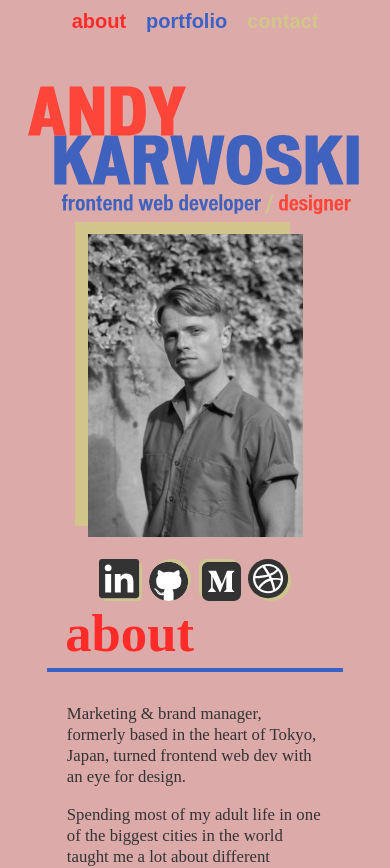
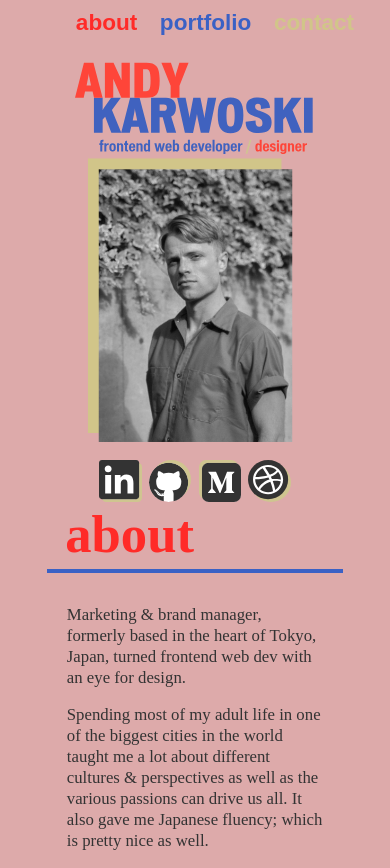
Before and after one commit to LovelyAndy/andykarwoski.com, a Vue app: page / in a window 390 px wide. Shown: the top 868 px of the page. Built offline with nearby package versions, Linux system fonts and the light colour scheme; a web font is replaced by a local one.

Commit message:
navbara nd hero responsive attempt

```diff
--- a/src/components/base-components/NavBar.vue
+++ b/src/components/base-components/NavBar.vue
@@ -55,8 +55,6 @@ export default {
 ._links__link
   &+ ._links__link
     margin-left: 1em
-ul
-  padding: 0
 
 @include media('<tablet')
   .navbar
@@ -66,7 +64,6 @@ ul
       display: flex
       justify-content: center
       align-items: center
-      margin-right: 10em
 
 // @include media ('>=tablet')
 </style>
--- a/src/components/base-components/ProfilePicPF.vue
+++ b/src/components/base-components/ProfilePicPF.vue
@@ -1,5 +1,5 @@
 <template>
-  <div class="pic-wrapper frame-gold-tl-tall">
+  <div class="pic-wrapper frame-gold-tl">
     <img src="/imgs/profile-pic.jpg" alt="Profile Picture" class="_pic" />
   </div>
 </template>
--- a/src/components/sections/Hero.vue
+++ b/src/components/sections/Hero.vue
@@ -1,11 +1,14 @@
 <template>
-  <div class="section-outer hero">
-    <div class="col center section-inner">
+  <div class="section-outer">
+    <div class="col center section-inner hero">
       <img
         src="svgs/main-sub-title.svg"
         alt="Andy Karwoski Frontend Web Dev / Designer"
         class="_main-title"
       />
+      <FromFujiPF class="_fuji" />
+      <SuidobashiPF class="_suidobashi" />
+      <StreetCornerPF class="_street" />
       <ProfilePicPF class="_profile-pic" />
       <BaseLinks class="_sns-links" />
     </div>
@@ -14,9 +17,12 @@
 
 <script>
 import BaseLinks from '../base-components/BaseLinks.vue'
+import FromFujiPF from '../base-components/FromFujiPF.vue'
 import ProfilePicPF from '../base-components/ProfilePicPF.vue'
+import StreetCornerPF from '../base-components/StreetCornerPF.vue'
+import SuidobashiPF from '../base-components/SuidobashiPF.vue'
 export default {
-  components: { ProfilePicPF, BaseLinks },
+  components: { ProfilePicPF, BaseLinks, StreetCornerPF, FromFujiPF, SuidobashiPF },
   name: 'TitleAndProfilePic',
   props: {},
   data() {
@@ -34,18 +40,16 @@ export default {
 
 .hero
   padding: 0
-  padding-top: 2em
+  max-width: 120em
 
 ._main-title
   padding: 0em 2.8em
-  max-width: 76rem
+  max-width: 85em
   width: 100%
-  // width: clamp(26rem, 50vw, 78rem)
-  z-index: 2
+  z-index: 10
 
 ._profile-pic
-  padding: 2em 0
-//   width: clamp(18rem, 20vw, 21rem)
+  transform: scale(.9)
 
 ._sns-links
   padding: 0
@@ -53,46 +57,75 @@ export default {
 @include media('<=phone')
   .hero
     display: flex
-    flex-direction: column-reverse
-    justify-content: space-around
+    flex-direction: column
     align-items: center
     //border: 2px solid #ff9b85
 
 // @include media('>=phone', '<=425px', 'retina2x')
 
-// @include media('>=425px', '<tablet')
+@include media('<tablet')
+  ._fuji
+    display: none
+  ._street
+    display: none
+  ._suidobashi
+    display: none
 
-// @include media('>=tablet', '<laptop')
+@include media('>=tablet', '<laptop')
+  .hero
+    position: relative
+    height: 55vh
+    margin-bottom: 10em
+    ._main-title
+      position: absolute
+      max-width: 70em
+    ._sns-links
+      bottom: 6em
+    ._profile-pic
+      top: 1em
+      left: -5em
+    ._fuji
+      bottom: -10em
+      left: 1em
+    ._street
+      top: 4em
+      right: 4em
+    ._suidobashi
+      bottom: -19em
+      right: 3em
+    ._sns-links,
+    ._profile-pic,
+    ._fuji,
+    ._street,
+    ._suidobashi
+      position: absolute
+      transform: scale(.8)
 
-// @include media('>=laptop')
-
-    // border: 2px solid green
-// .title-els
-//   display: flex
-//   flex-direction: column
-//   justify-content: center
-//   align-items: center
-//   margin-top: 8rem
-// .title-els__main
-//   text-align: left
-//   z-index: 3
-//   .andy
-//     display: block
-//     color: $c-red
-//   .karwoski
-//     display: block
-//     margin-top: -6.25rem
-//     margin-left: 5.25rem
-//     color: $c-blue
-// .title-els_sub
-//   text-align: center
-//   margin-top: -1.5rem
-//   margin-left: 3.5rem
-//   .designer
-//     color: $c-red
-//   .frontend
-//     color: $c-blue
-
-// .line
-//   color: $c-gold
+@include media('>=laptop')
+  .hero
+    position: relative
+    min-height: 60vh
+    margin-bottom: 16em
+    ._main-title
+      position: absolute
+    ._sns-links
+      position: absolute
+      bottom: 4em
+    ._profile-pic
+      position: absolute
+      top: 3em
+      left: 1.5em
+    ._fuji
+      position: absolute
+      bottom: -12em
+      left: 5em
+    ._street
+      position: absolute
+      top: 4em
+      right: 8em
+      z-index: 12
+    ._suidobashi
+      position: absolute
+      bottom: -19em
+      right: 12em
 </style>
--- a/src/css/global.sass
+++ b/src/css/global.sass
@@ -40,12 +40,6 @@
     width: 100%
     height: 100%
     z-index: 1
-.frame-gold-tl-tall::before
-  background: $c-gold
-  height: 88%
-  top: .85em
-  left: -1.25em
-  bottom: -1.25em
 .frame-gold-tl::before
   background: $c-gold
   top: -1.25em
--- a/src/css/typography.sass
+++ b/src/css/typography.sass
@@ -15,7 +15,7 @@
 
 .t-navbar
   font-family: 'VonnesTTBoldCond'
-  font-size: clamp(2rem, 5vw ,4rem)
+  font-size: clamp(2rem, 1.1429rem + 2.8571vw, 4rem)
   text-transform: lowercase
 .t-section-title-sm
   font-family: 'VonnesTTBoldCond'
```
